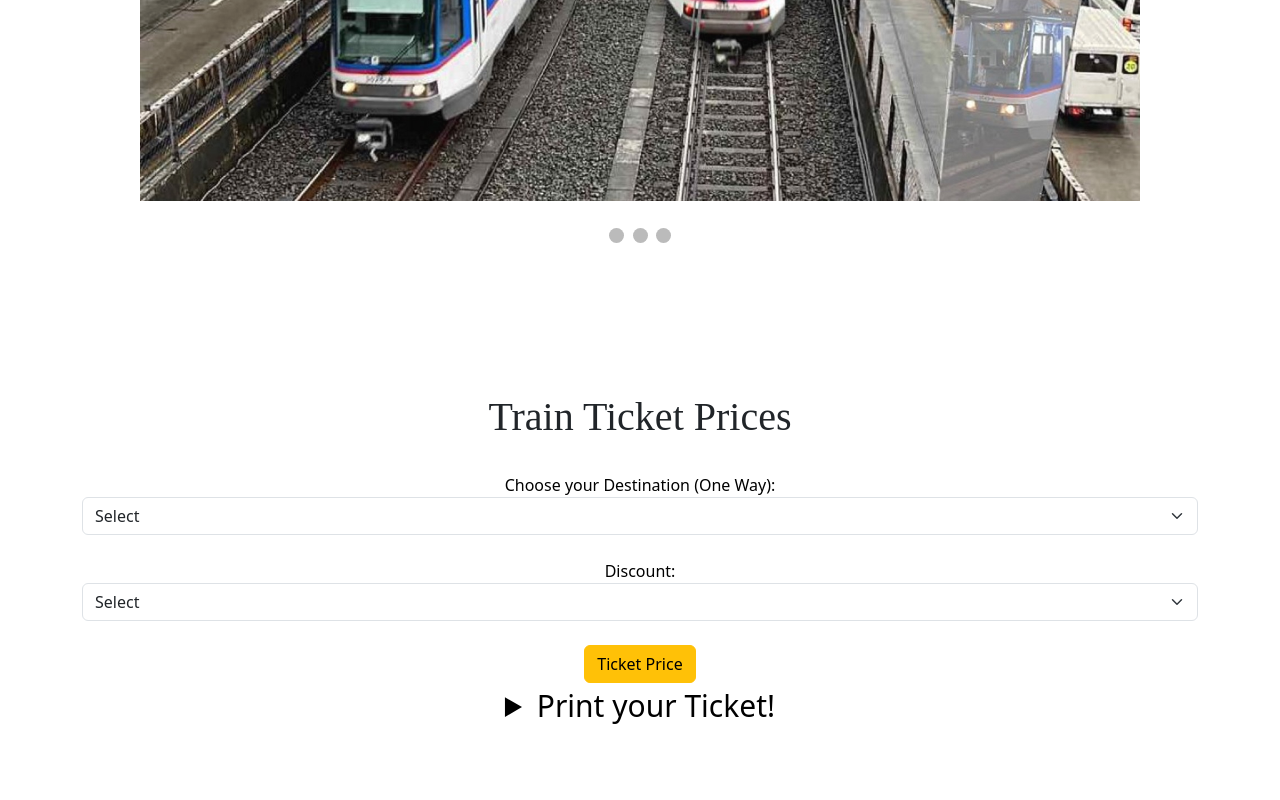
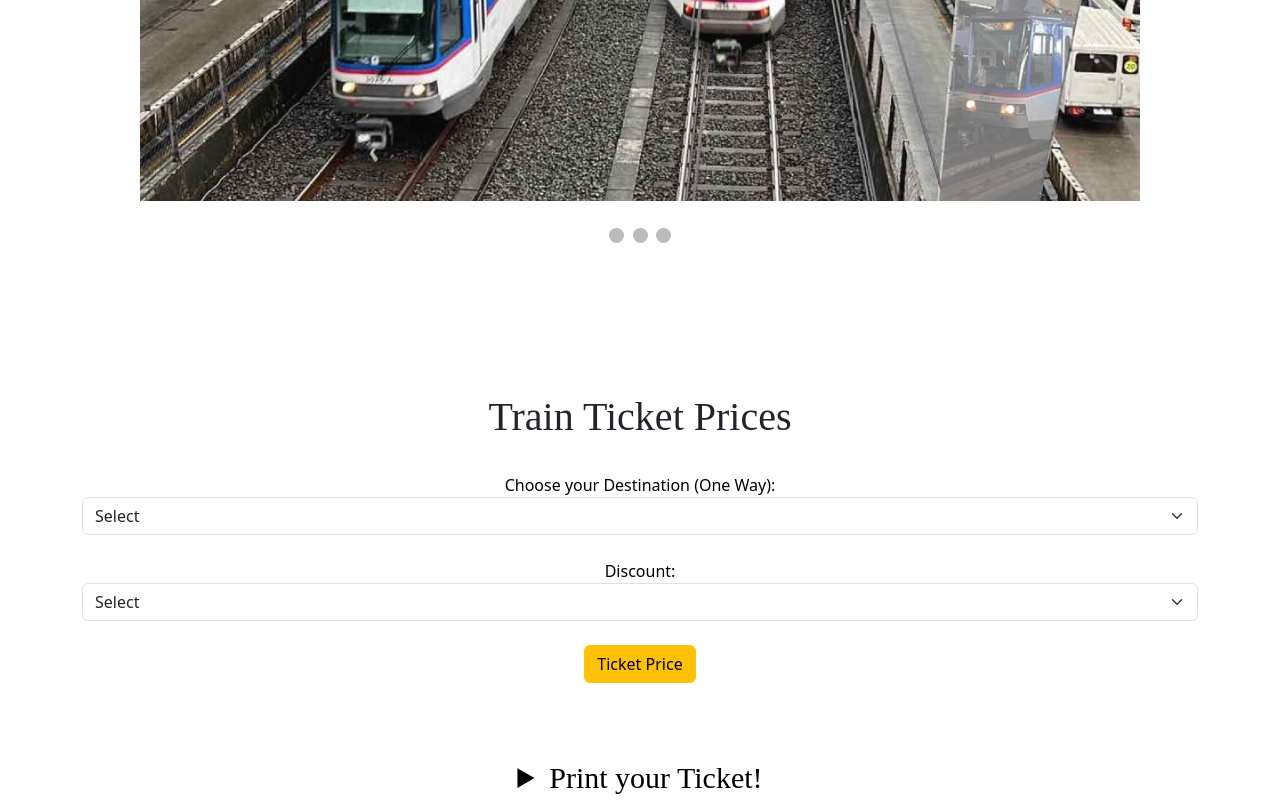
Before and after one commit to Samzterrific/LP_ICT9R_Q3Project_Prowel-Moyaen, a plain HTML site: page index.html in a window 1280 px wide. Shown: the part 772-1572 px from the top of the page. Before the commit the page ends 1500 px from the top, so only its background shows below. Drawn offline with nearby package versions, Linux system fonts and the light colour scheme.

Commit message:
Update index.html

```diff
--- a/index.html
+++ b/index.html
@@ -198,8 +198,12 @@ whereas the MLT began service in December 1984.</p>
 
   </div>
 
+	<br>
+	<br>
+	<br>
+
 <details>
-	<summary style="color: black; font-size: 30px">Print your Ticket!</summary>
+	<summary style="color: black; font-size: 30px; font-family: Futura">Print your Ticket!</summary>
 	<span"><i>Thank you so much</i></span>
 
 	<br>
```
